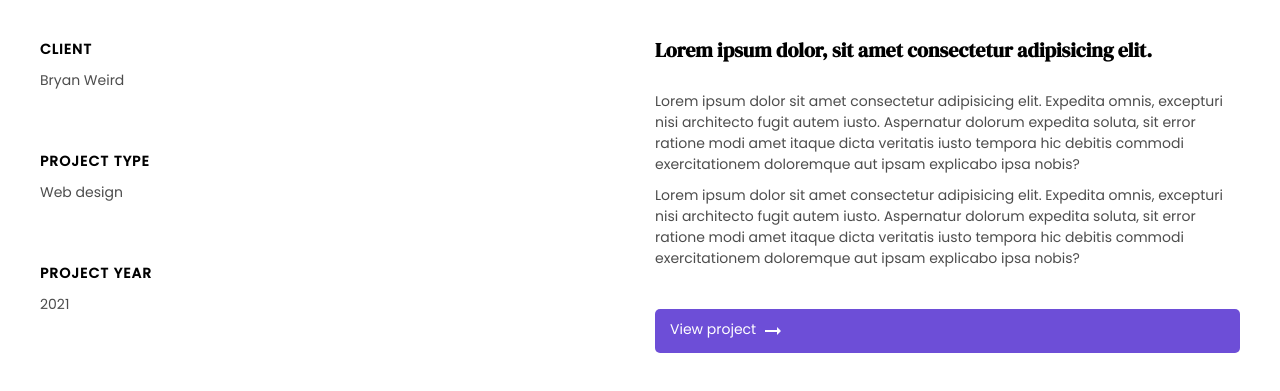
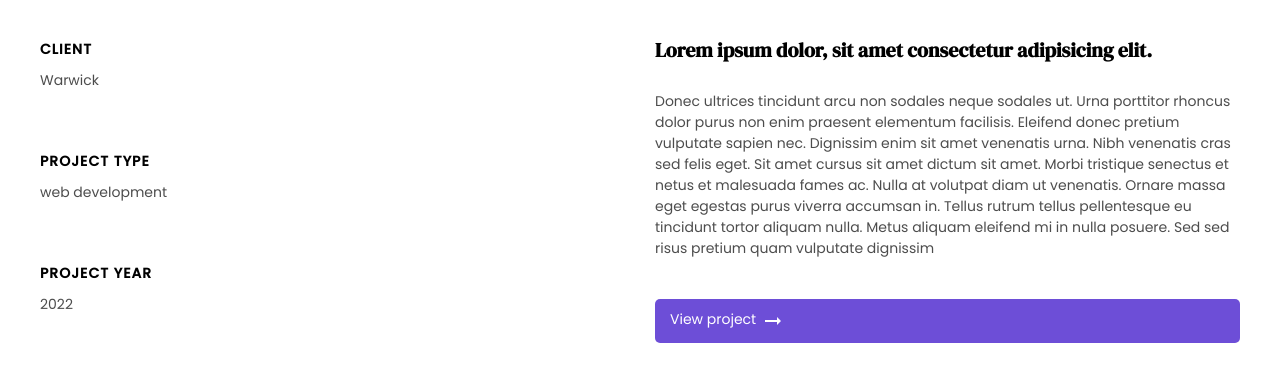
Before and after one commit to huzitaiwo/handsome, a React (Create React App) app: page /project/2MDAF7DBVnsAqM4LCSyq in a window 1280 px wide. Shown: the part 849-1240 px from the top of the page. Built offline with nearby package versions, Linux system fonts and the light colour scheme; data requests are answered from the project's data file.

Commit message:
populated project details content

```diff
--- a/src/pages/Projects/ProjectDetails.js
+++ b/src/pages/Projects/ProjectDetails.js
@@ -14,25 +14,24 @@ export default function ProjectDetails() {
       <section>
         <div className="container">
           <h1 className="project-heading">{project.name}</h1>
-          <p className="project-heading secondary">Web design</p>
+          <p className="project-heading secondary">{project.category}</p>
         </div>
-        <img  alt={project.imgURL} className="project-main-image" />
+        <img src={project.imgURL} alt={project.nama} className="project-main-image" />
       </section>
       <section>
         <div className="container">
           <div className="project-grid">
             <div className="project-information">
               <p className="project-label">Client</p>
-              <p className="project-text">Bryan Weird</p>
+              <p className="project-text">{project.clientName}</p>
               <p className="project-label">Project type</p>
-              <p className="project-text">Web design</p>
+              <p className="project-text">{project.category}</p>
               <p className="project-label">Project year</p>
-              <p className="project-text">2021</p>
+              <p className="project-text">{project.year}</p>
             </div>
             <div className="project-description">
               <h2>Lorem ipsum dolor, sit amet consectetur adipisicing elit.</h2>
-              <p>Lorem ipsum dolor sit amet consectetur adipisicing elit. Expedita omnis, excepturi nisi architecto fugit autem iusto. Aspernatur dolorum expedita soluta, sit error ratione modi amet itaque dicta veritatis iusto tempora hic debitis commodi exercitationem doloremque aut ipsam explicabo ipsa nobis?</p>
-              <p>Lorem ipsum dolor sit amet consectetur adipisicing elit. Expedita omnis, excepturi nisi architecto fugit autem iusto. Aspernatur dolorum expedita soluta, sit error ratione modi amet itaque dicta veritatis iusto tempora hic debitis commodi exercitationem doloremque aut ipsam explicabo ipsa nobis?</p>
+              <p>{project.description}</p>
               <a className="project-link btn" href="https://edieweb.netlify.app" target="_blank">View project <img src={arrowRight} alt="avist website icon" /></a>
             </div>
           </div>
--- a/src/pages/project/Project.js
+++ b/src/pages/project/Project.js
@@ -40,20 +40,30 @@ export default function Project() {
       "id": "R9IR0R7lYgCNS2cfP1kO",
       "name": "Web Design and Development",
       "description": "Ac feugiat sed lectus vestibulum mattis ullamcorper velit sed ullamcorper. Scelerisque mauris pellentesque pulvinar pellentesque habitant morbi. Ac tortor vitae purus faucibus. Sollicitudin tempor id eu nisl nunc. Nibh nisl condimentum id venenatis a. Viverra nam libero justo laoreet sit amet cursus sit amet. Dictumst vestibulum rhoncus est pellentesque elit ullamcorper dignissim cras tincidunt. Ullamcorper eget nulla facilisi etiam dignissim. Nunc eget lorem dolor sed viverra ipsum nunc aliquet bibendum",
-      "imgURL": "",
+      "imgURL": github,
       "year": 2022,
       "clientName": "Warwick",
-      "images": ["", "", "", ""]
+      "images": [github, github, github, github]
     },
     {
       "id": "S1Jpg8eWBSwXZR8nJuV2",
       "name": "Web Design and Development",
       "description": "Dictumst vestibulum rhoncus est pellentesque elit ullamcorper dignissim cras tincidunt. Ullamcorper eget nulla facilisi etiam dignissim. Nunc eget lorem dolor sed viverra ipsum nunc aliquet bibendum. At varius vel pharetra vel turpis nunc eget lorem dolor. Mauris pellentesque pulvinar pellentesque habitant morbi tristique. Mi quis hendrerit dolor magna eget. Sapien faucibus et molestie ac feugiat sed. Velit aliquet sagittis id consectetur",
       "category": "web development",
-      "imgURL": "",
+      "imgURL": huffle,
       "year": 2022,
       "clientName": "Warwick",
-      "images": ["", "", "", ""]
+      "images": [huffle, huffle, huffle, huffle]
+    },
+    {
+      "id": "ypITW9HxBfEGDtD3RtLx",
+      "name": "Web Design and Development",
+      "description": "Dictumst vestibulum rhoncus est pellentesque elit ullamcorper dignissim cras tincidunt. Ullamcorper eget nulla facilisi etiam dignissim. Nunc eget lorem dolor sed viverra ipsum nunc aliquet bibendum. At varius vel pharetra vel turpis nunc eget lorem dolor. Mauris pellentesque pulvinar pellentesque habitant morbi tristique. Mi quis hendrerit dolor magna eget. Sapien faucibus et molestie ac feugiat sed. Velit aliquet sagittis id consectetur",
+      "category": "web development",
+      "imgURL": zulie,
+      "year": 2022,
+      "clientName": "Warwick",
+      "images": [zulie, zulie, zulie, zulie]
     }
   ])
 
```
